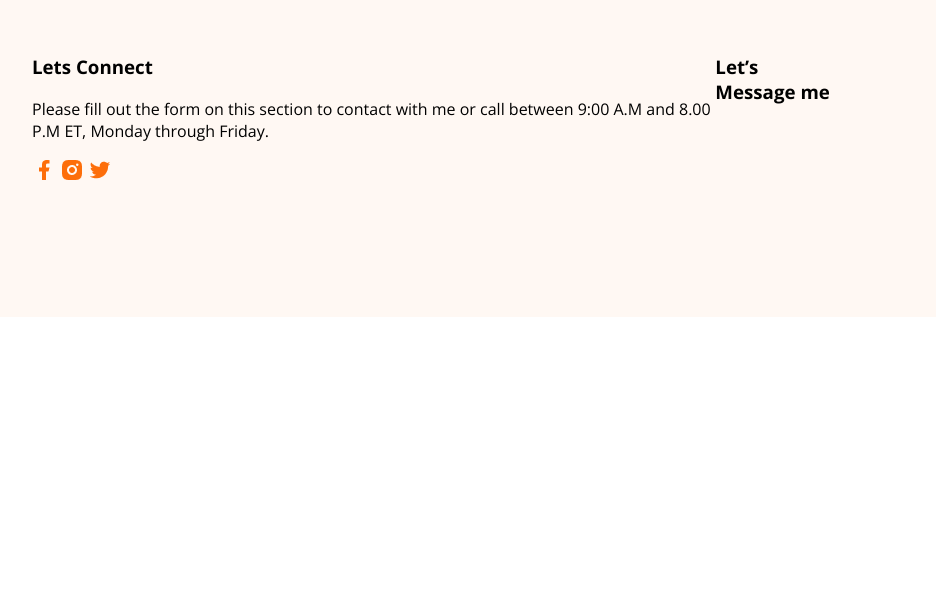
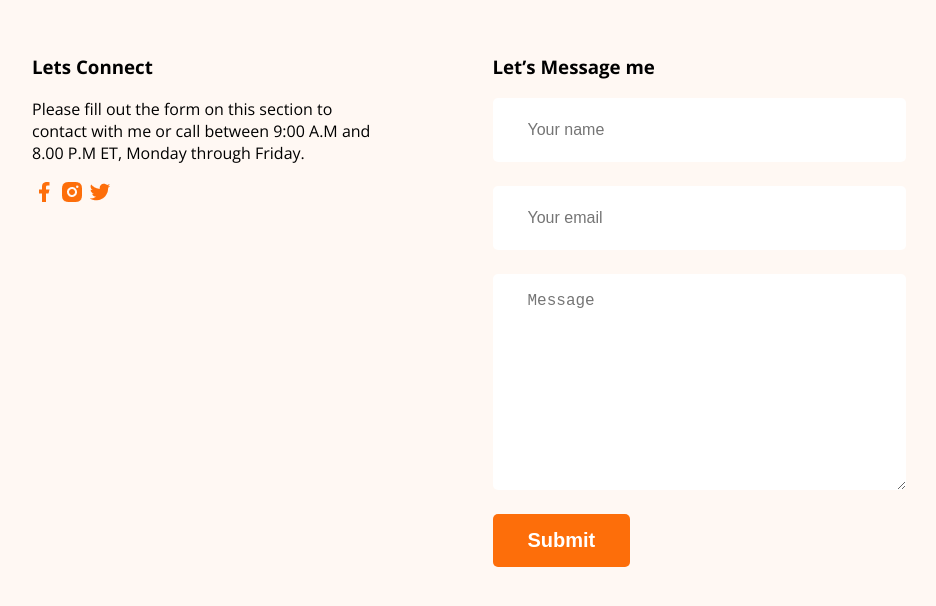
Before and after one commit to Muhammad-Suhan/PortfolioWebsite-5-1-2024, a plain HTML site: page index.html in a window 1280 px wide. Shown: the part 3639-4245 px from the top of the page, without its empty margins (206-1142 px from the left). Before the commit the page ends 3964 px from the top, so only its background shows below. Drawn offline with nearby package versions, Linux system fonts and the light colour scheme.

Commit message:
Finished Footer Section

```diff
--- a/Styles/portfolio.css
+++ b/Styles/portfolio.css
@@ -222,19 +222,62 @@ main section {
     font-weight: 400;
     line-height: 28px;
 }
+
 .resume-colum hr {
     margin-top: 30px;
 }
 
-.downloac-cv{
+.downloac-cv {
     text-align: center;
     margin-top: 50px;
     margin-bottom: 113px;
 }
 
 /* Footer Style */
-footer{
+footer {
     display: flex;
+    gap: 117px;
     background: #FFF8F3;
     padding: 130px 230px;
 }
+
+.footer-colum {
+    width: 50%;
+}
+
+.social-links{
+    margin-right: 25px;
+}
+
+/* Massage Area */
+.contact input[type="text"], .contact input[type="email"]{
+    display: block;
+    margin-bottom: 24px;
+    padding: 18px 35px;
+
+    color: #757575;
+    font-size: 16px;
+    font-weight: 400;
+    line-height: 28px;
+
+    border-radius: 5px;
+    background: #FFF;
+    border: 0px;
+
+    width: 100%;
+
+
+}
+textarea {
+    display: block;
+    margin-bottom: 24px;
+    padding: 18px 35px;
+
+    color: #757575;
+    font-size: 16px;
+    border-radius: 5px;
+    background: #FFF;
+    border: 0px;
+
+    width: 100%;
+}
--- a/index.html
+++ b/index.html
@@ -174,7 +174,15 @@
         </div>
 
         <div class="footer-colum">
-            <h3 class="foot-section-title">Let’s Message me</h3>
+            <h3 id="foot-massage" class="foot-section-title">Let’s Message me</h3>
+            <form class="contact">
+                <input type="text" placeholder="Your name">
+                <input type="email" placeholder="Your email">
+
+                <textarea placeholder="Message" name="massage" id="massage" cols="30" rows="10"></textarea>
+
+                <input class="btn-primary" type="submit">
+            </form>
         </div>
     </footer>
 </body>
```
